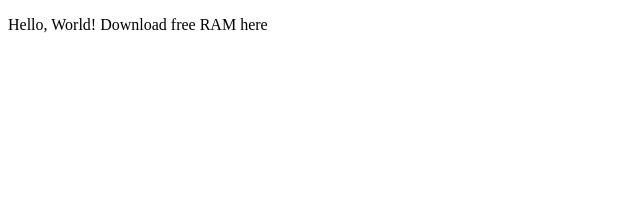
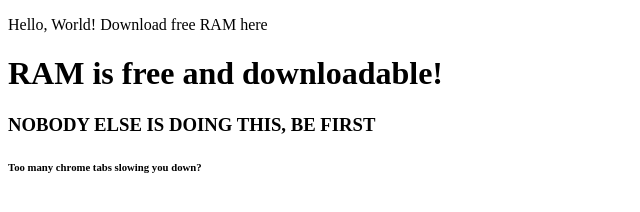
Before and after one commit to JV333/HTML-and-CSS, a plain HTML site: page assignment.html in a window 1280 px wide. Shown: the whole page, without its empty margins (0-640 px from the left). Drawn offline with Linux system fonts and the light colour scheme.

Commit message:
added headings

```diff
--- a/assignment.html
+++ b/assignment.html
@@ -8,6 +8,10 @@
 <body>
 	<p> Hello, World! Download free RAM here </p>
 
+	<h1>RAM is free and downloadable!</h1>
+	<h3>NOBODY ELSE IS DOING THIS, BE FIRST</h3>
+	<h6>Too many chrome tabs slowing you down?</h6>
+
 </body>
 
 </html>
```
